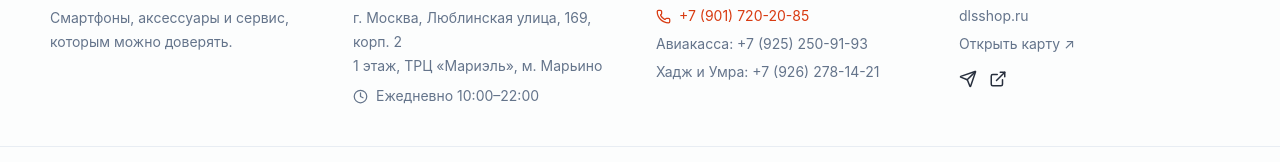
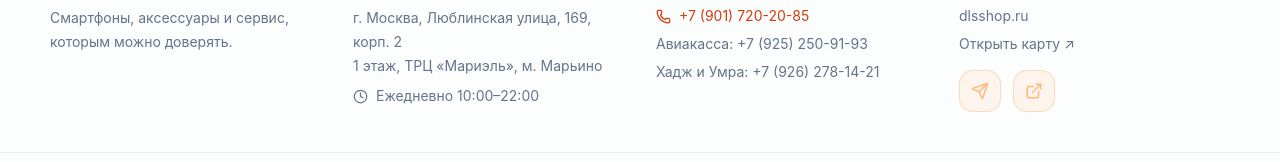
Before and after one commit to mehrvarshodiev/dilashmobile, a React (Vite) app: page / in a window 1280 px wide. Shown: the part 2079-2241 px from the top of the page. Built offline with nearby package versions, Linux system fonts and the light colour scheme; no server answers.

Commit message:
Style footer social media links

```diff
--- a/src/index.css
+++ b/src/index.css
@@ -280,3 +280,6 @@ html:not(.dark) .catalog-search-wrap:focus-within .catalog-search-input{box-shad
 
 /* Ensure clear breathing room between search icon and placeholder text */
 .catalog-search-input{padding-left:3.5rem!important}
+
+.social-footer-link{display:inline-flex;align-items:center;justify-content:center;width:42px;height:42px;border:1px solid rgba(251,146,60,.28);border-radius:14px;background:rgba(251,146,60,.08);color:#fdba74;transition:background .2s ease,border-color .2s ease,color .2s ease,transform .2s ease}
+.social-footer-link:hover{background:#fdba74;border-color:#fdba74;color:#18181b;transform:translateY(-2px)}
```
